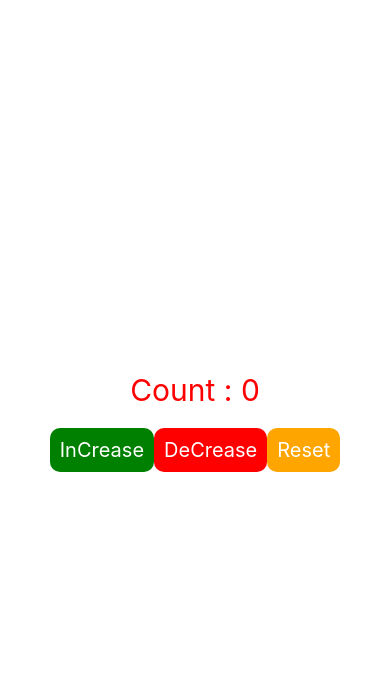
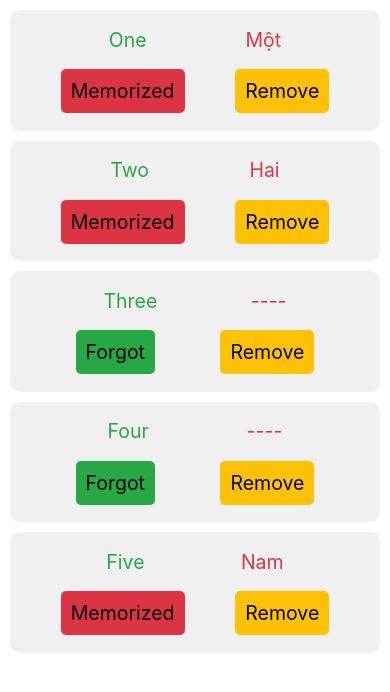
Before and after one commit to HaiSon1007/Reactnativeve29092020, a React Native app: screen / in a window 390 px wide. Shown: the top 692 px of the page. Built offline with nearby package versions, Linux system fonts and the light colour scheme.

Commit message:
word , worditem

```diff
--- a/App.js
+++ b/App.js
@@ -5,6 +5,7 @@ import MainScreen from './src/screens/MainScreen';
 import Form from './src/components/Form';
 import Filter from './src/components/Filter';
 import Box from './src/components/Box';
+import Word from './src/components/Word';
 
 export default class App extends Component {
   render() {
@@ -13,7 +14,8 @@ export default class App extends Component {
         {/* <MainScreen /> */}
         {/* <Form /> */}
         {/* <Filter /> */}
-        <Box />
+        {/* <Box /> */}
+        <Word />
       </SafeAreaView>
     );
   }
--- /dev/null
+++ b/src/components/Word.js
@@ -0,0 +1,31 @@
+/* eslint-disable react-native/no-inline-styles */
+import React, {Component} from 'react';
+import {FlatList, View} from 'react-native';
+import WordItem from './WordItem';
+
+export default class Word extends Component {
+  constructor(props) {
+    super(props);
+    this.state = {
+      words: [
+        {id: 1, en: 'One', vn: 'Một', isMemorized: false},
+        {id: 2, en: 'Two', vn: 'Hai', isMemorized: false},
+        {id: 3, en: 'Three', vn: 'Ba', isMemorized: true},
+        {id: 4, en: 'Four', vn: 'Bon', isMemorized: true},
+        {id: 5, en: 'Five', vn: 'Nam', isMemorized: false},
+      ],
+    };
+  }
+  render() {
+    return (
+      <View style={{flex: 1, justifyContent: 'center'}}>
+        <FlatList
+          data={this.state.words}
+          extraData={this.state.words}
+          keyExtractor={(item, index) => item.id.toString()}
+          renderItem={({item}) => <WordItem item={item} />}
+        />
+      </View>
+    );
+  }
+}
--- /dev/null
+++ b/src/components/WordItem.js
@@ -0,0 +1,83 @@
+/* eslint-disable react-native/no-inline-styles */
+import React, {Component} from 'react';
+import {Text, View, StyleSheet, TouchableOpacity} from 'react-native';
+import AppDimensions from '../utils/AppDimensions';
+export default class WordItem extends Component {
+  renderItemWord = word => {
+    return (
+      <View style={styles.containerWord} key={word.id.toString()}>
+        <View style={styles.containerText}>
+          <Text style={styles.textEn}>{word.en}</Text>
+          <Text style={styles.textVn}>
+            {word.isMemorized ? '----' : word.vn}
+          </Text>
+        </View>
+        <View style={styles.containerTouchable}>
+          <TouchableOpacity
+            onPress={() => this.toggleWord(word)}
+            style={{
+              ...styles.touchableMemorized,
+              backgroundColor: word.isMemorized ? '#28a845' : '#DD3444',
+            }}>
+            <Text style={styles.textSize}>
+              {word.isMemorized ? 'Forgot' : 'Memorized'}
+            </Text>
+          </TouchableOpacity>
+          <TouchableOpacity
+            onPress={() => this.removeWord(word)}
+            style={styles.touchableRemove}>
+            <Text style={styles.textSize}>Remove</Text>
+          </TouchableOpacity>
+        </View>
+      </View>
+    );
+  };
+  render() {
+    return this.renderItemWord(this.props.item);
+  }
+}
+const styles = StyleSheet.create({
+  containerWord: {
+    flexDirection: 'column',
+    height: AppDimensions.getHeight() / 7,
+    justifyContent: 'space-evenly',
+    backgroundColor: '#F0F0F0',
+    marginTop: 10,
+    marginHorizontal: 10,
+    borderRadius: 10,
+  },
+  containerText: {
+    flexDirection: 'row',
+    justifyContent: 'space-evenly',
+  },
+  textEn: {
+    color: '#28a845',
+    fontSize: AppDimensions.getWidth() / 20,
+  },
+  textVn: {
+    color: '#dd3545',
+    fontSize: AppDimensions.getWidth() / 20,
+  },
+  containerTouchable: {
+    flexDirection: 'row',
+    justifyContent: 'space-evenly',
+  },
+  touchableMemorized: {
+    padding: 10,
+    borderRadius: 5,
+    backgroundColor: '#28a845',
+  },
+  textSize: {
+    fontSize: AppDimensions.getWidth() / 20,
+  },
+  touchableRemove: {
+    padding: 10,
+    borderRadius: 5,
+    backgroundColor: '#FFC106',
+  },
+  containerTextInput: {
+    width: '100%',
+    height: 150,
+    justifyContent: 'space-evenly',
+  },
+});
--- a/src/screens/MainScreen.js
+++ b/src/screens/MainScreen.js
@@ -174,49 +174,6 @@ const styles = StyleSheet.create({
   container: {
     flex: 1,
   },
-  containerWord: {
-    flexDirection: 'column',
-    height: AppDimensions.getHeight() / 7,
-    justifyContent: 'space-evenly',
-    backgroundColor: '#F0F0F0',
-    marginTop: 10,
-    marginHorizontal: 10,
-    borderRadius: 10,
-  },
-  containerText: {
-    flexDirection: 'row',
-    justifyContent: 'space-evenly',
-  },
-  textEn: {
-    color: '#28a845',
-    fontSize: AppDimensions.getWidth() / 20,
-  },
-  textVn: {
-    color: '#dd3545',
-    fontSize: AppDimensions.getWidth() / 20,
-  },
-  containerTouchable: {
-    flexDirection: 'row',
-    justifyContent: 'space-evenly',
-  },
-  touchableMemorized: {
-    padding: 10,
-    borderRadius: 5,
-    backgroundColor: '#28a845',
-  },
-  textSize: {
-    fontSize: AppDimensions.getWidth() / 20,
-  },
-  touchableRemove: {
-    padding: 10,
-    borderRadius: 5,
-    backgroundColor: '#FFC106',
-  },
-  containerTextInput: {
-    width: '100%',
-    height: 150,
-    justifyContent: 'space-evenly',
-  },
   textInput: {
     borderWidth: 1,
     height: 60,
```
